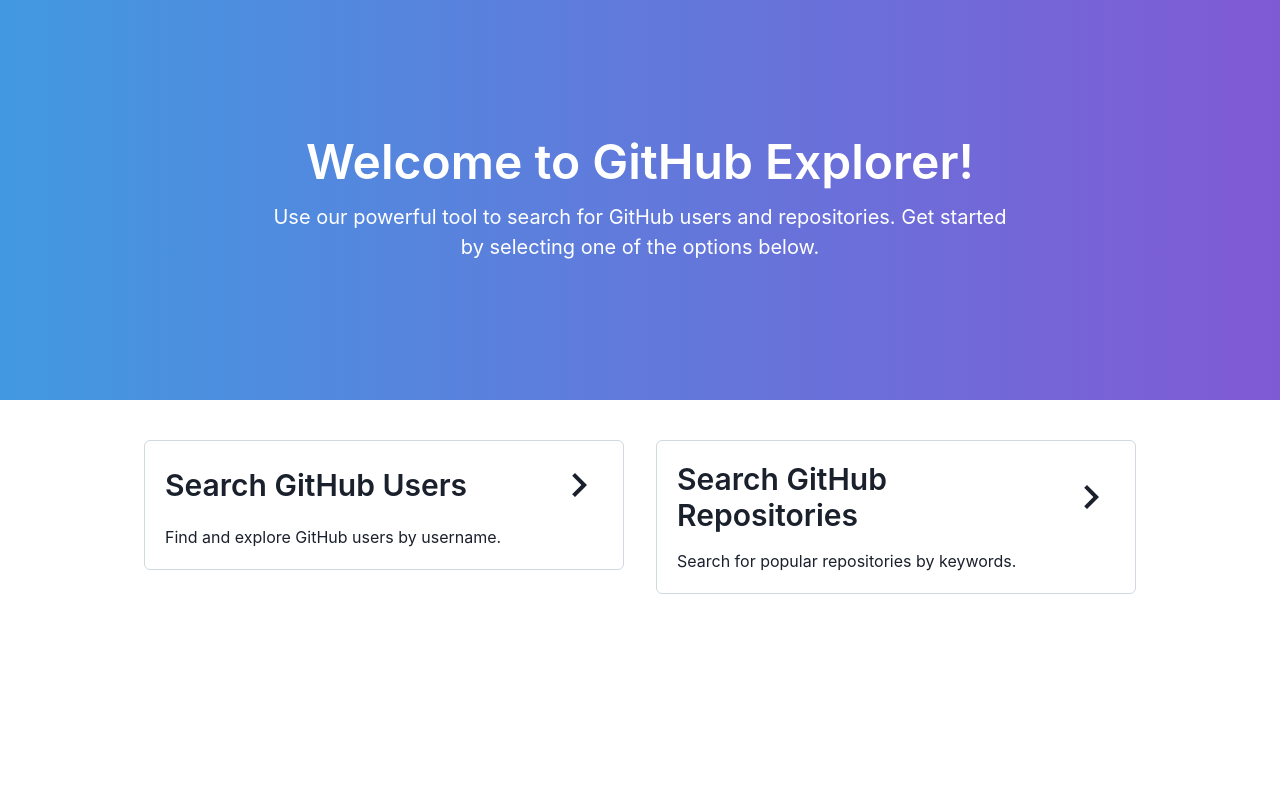
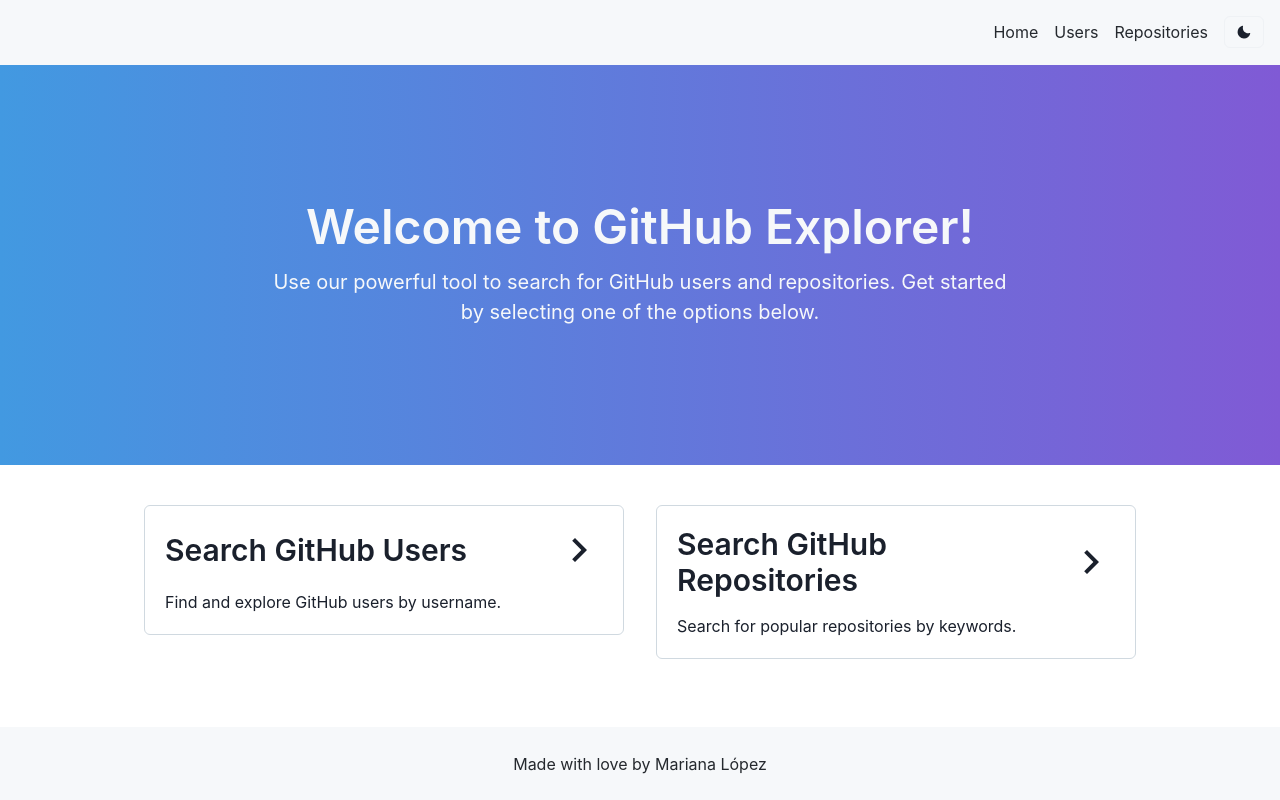
Before and after one commit to marianaLz/github-app, a React (Vite) app: page / in a window 1280 px wide. Built offline with nearby package versions, Linux system fonts and the light colour scheme.

Commit message:
feat: layout config and dark mode

```diff
--- a/src/App.jsx
+++ b/src/App.jsx
@@ -2,6 +2,8 @@
 import { Route, Routes } from 'react-router-dom';
 
 import Loader from './components/common/Loader';
+
+const Layout = lazy(() => import('./components/layout'));
 
 const Home = lazy(() => import('./pages/Home'));
 const UserSearch = lazy(() => import('./pages/UserSearch'));
@@ -11,9 +13,11 @@
   return (
     <Suspense fallback={<Loader />}>
       <Routes>
-        <Route path='/' element={<Home />} />
-        <Route path='/repositories' element={<RepositorySearch />} />
-        <Route path='/users' element={<UserSearch />} />
+        <Route path='/' element={<Layout />}>
+          <Route index element={<Home />} />
+          <Route path='/repositories' element={<RepositorySearch />} />
+          <Route path='/users' element={<UserSearch />} />{' '}
+        </Route>
       </Routes>
     </Suspense>
   );
--- /dev/null
+++ b/src/components/layout/Footer.jsx
@@ -0,0 +1,21 @@
+import { Box, Container, Text, useColorModeValue } from '@chakra-ui/react';
+
+const Footer = () => {
+  return (
+    <Box
+      as='footer'
+      py='6'
+      px='4'
+      bg={useColorModeValue('gray-100', 'gray-600')}
+      color={useColorModeValue('gray-600', 'gray-100')}
+      borderTopWidth={1}
+      borderTopColor={useColorModeValue('gray-100', 'gray-400')}
+    >
+      <Container maxW='container.xl'>
+        <Text align='center'>Made with love by Mariana López</Text>
+      </Container>
+    </Box>
+  );
+};
+
+export default Footer;
--- /dev/null
+++ b/src/components/layout/Navbar.jsx
@@ -0,0 +1,51 @@
+import { Link as RouterLink } from 'react-router-dom';
+
+import {
+  Box,
+  Flex,
+  Link,
+  useColorMode,
+  useColorModeValue,
+  Button,
+  Container,
+} from '@chakra-ui/react';
+import { MoonIcon, SunIcon } from '@chakra-ui/icons';
+
+const Navbar = () => {
+  const { colorMode, toggleColorMode } = useColorMode();
+  const isDark = colorMode === 'dark';
+
+  return (
+    <Box
+      as='nav'
+      bg={useColorModeValue('gray-100', 'gray-600')}
+      borderBottomWidth={1}
+      borderBottomColor={useColorModeValue('gray-100', 'gray-400')}
+      py='4'
+    >
+      <Container
+        align='center'
+        as={Flex}
+        justify='flex-end'
+        maxW='container.xl'
+      >
+        <Flex gap='4' align='center'>
+          <Link as={RouterLink} to='/'>
+            Home
+          </Link>
+          <Link as={RouterLink} to='/users'>
+            Users
+          </Link>
+          <Link as={RouterLink} to='/repositories'>
+            Repositories
+          </Link>
+          <Button onClick={toggleColorMode} variant='outline'>
+            {isDark ? <SunIcon /> : <MoonIcon />}
+          </Button>
+        </Flex>
+      </Container>
+    </Box>
+  );
+};
+
+export default Navbar;
--- /dev/null
+++ b/src/components/layout/index.jsx
@@ -0,0 +1,18 @@
+import { Outlet } from 'react-router-dom';
+
+import { Box, Flex } from '@chakra-ui/react';
+
+import Navbar from './Navbar';
+import Footer from './Footer';
+
+export default function Layout() {
+  return (
+    <Flex flexDir='column'>
+      <Navbar />
+      <Box as='main' minH='calc(100vh - 138px)'>
+        <Outlet />
+      </Box>
+      <Footer />
+    </Flex>
+  );
+}
--- a/src/pages/Home.jsx
+++ b/src/pages/Home.jsx
@@ -21,7 +21,7 @@
         animate={{ opacity: 1 }}
         transition={{ duration: 1 }}
         bgGradient='linear(to-r, blue.400, purple.500)'
-        color='white'
+        color='gray-100'
         minHeight='50vh'
         display='flex'
         alignItems='center'
--- a/src/theme/index.js
+++ b/src/theme/index.js
@@ -3,17 +3,21 @@
 const theme = extendTheme({
   colors: {
     primary: '#1f883d',
-    'primary-bright': '#1c8139',
     'gray-100': '#f6f8fa',
     'gray-200': '#eff2f5',
     'gray-300': '#d0d9e0',
     'gray-400': '#59636e',
-    'gray-500': '#25292e',
+    'gray-500': '#2e333b',
+    'gray-600': '#25292e',
   },
   styles: {
     global: {
       body: {
-        color: 'gray-500',
+        color: 'gray-600',
+        _dark: {
+          bg: 'gray-500',
+          color: 'gray-100',
+        },
       },
     },
   },
@@ -30,25 +34,24 @@
         fontWeight: '600',
       },
       variants: {
-        primary: {
-          bgColor: 'primary',
-          color: 'white',
-          _hover: {
-            bgColor: 'primary-bright',
-          },
-        },
-        secondary: {
+        solid: {
           bgColor: 'gray-100',
           border: '1px solid',
           borderColor: 'gray-300',
+          _dark: {
+            bgColor: 'gray-500',
+            borderColor: 'gray-400',
+          },
           _hover: {
             bgColor: 'gray-200',
+            _dark: {
+              bgColor: 'gray-600',
+            },
           },
         },
       },
       defaultProps: {
         size: 'sm',
-        variant: 'secondary',
       },
     },
     Card: {
@@ -56,6 +59,9 @@
         container: {
           boxShadow: 'none',
           transition: 'all 0.3s',
+          _dark: {
+            bg: 'gray-500',
+          },
           _hover: {
             transform: 'scale(0.98)',
             transition: 'all 0.3s',
@@ -66,6 +72,9 @@
     Heading: {
       baseStyle: {
         fontWeight: '600',
+        _dark: {
+          color: 'gray-100',
+        },
       },
     },
     Input: {
@@ -96,6 +105,13 @@
         },
       },
     },
+    Link: {
+      baseStyle: {
+        _dark: {
+          color: 'gray-100',
+        },
+      },
+    },
   },
 });
 
```
